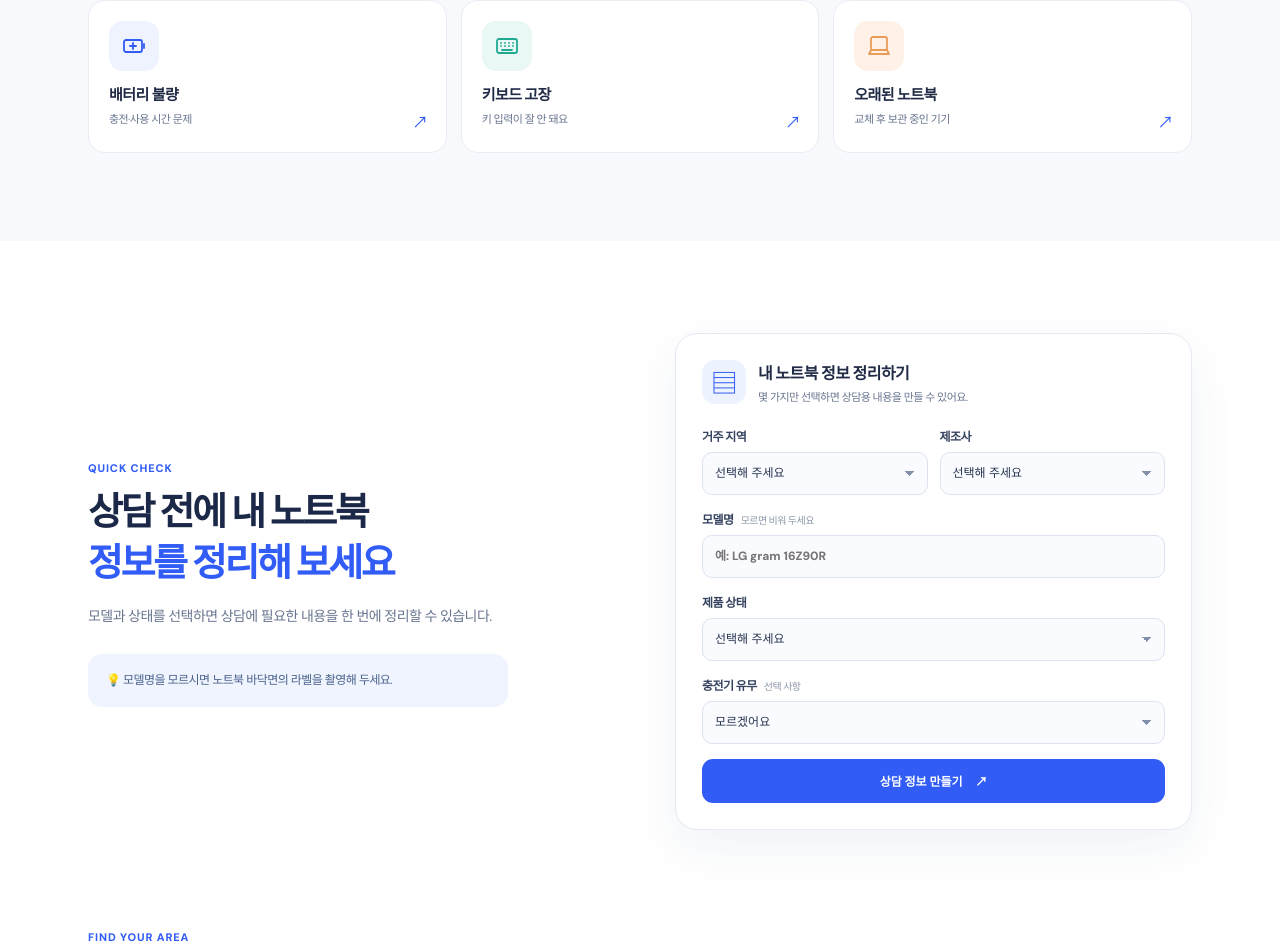
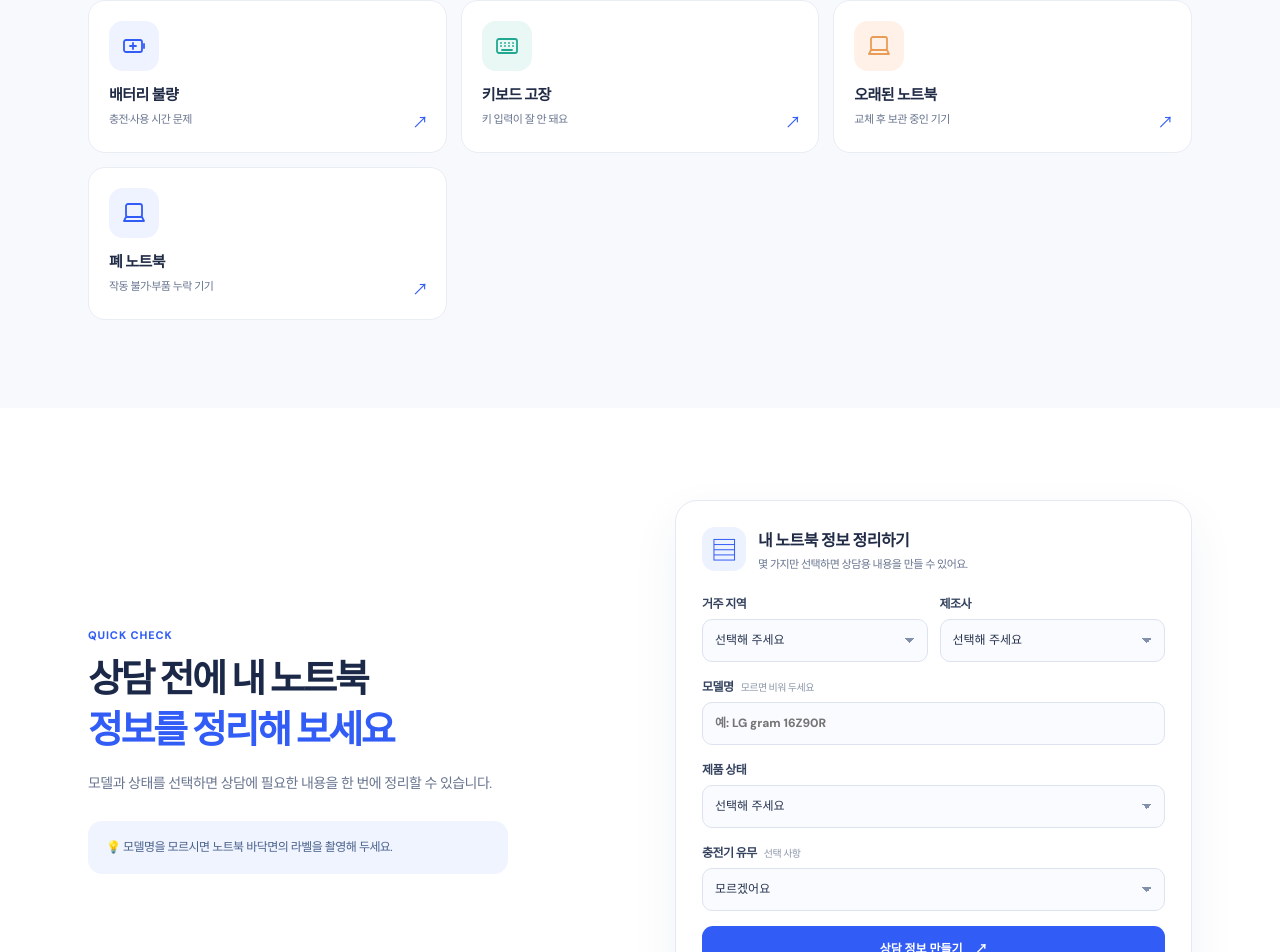
Before and after one commit to cms459800-wq/olbareun-laptop, a Next.js app: page / in a window 1280 px wide. Shown: the part 1420-2372 px from the top of the page. Built offline with nearby package versions, Linux system fonts and the light colour scheme; no server answers.

Commit message:
Add scrap laptop buying guidance and inquiry option

```diff
--- a/src/app/condition/[slug]/page.tsx
+++ b/src/app/condition/[slug]/page.tsx
@@ -6,7 +6,8 @@ const guidance:Record<string,{check:string;tip:string}>={
  'battery':{check:'충전 표시와 전원 케이블 분리 시 사용 가능 여부를 확인해 주세요.',tip:'배터리 문제 외에 기기가 정상 작동하는지도 알려주시면 좋습니다.'},
  'keyboard':{check:'입력이 되지 않는 키와 액체 유입 여부를 정리해 주세요.',tip:'특정 키만 문제인지 전체 입력이 어려운지 구분하면 상담에 도움이 됩니다.'},
  'old-laptop':{check:'하판 라벨의 모델명, 대략적인 사용 연식, 전원 상태를 확인해 주세요.',tip:'오래된 기기도 사양과 부품 상태에 따라 매입 가능 여부가 달라집니다.'},
+ 'scrap-laptop':{check:'본체가 남아 있는지, SSD·RAM·배터리·충전기 등 빠진 부품이 있는지 알려주세요.',tip:'작동하지 않아도 모델과 남아 있는 부품 상태에 따라 매입 가능 여부를 확인할 수 있습니다. 배터리가 부풀었거나 기기가 손상됐다면 발송 전에 상태를 먼저 알려주세요.'},
 };
 export function generateStaticParams(){return conditions.map(c=>({slug:c.slug}))}
-export async function generateMetadata({params}:{params:Promise<{slug:string}>}):Promise<Metadata>{const {slug}=await params;const c=conditions.find(x=>x.slug===slug);return {alternates:{canonical:`/condition/${slug}`},title:c?`${c.title} 노트북 매입 안내`:'고장 유형 안내',description:c?`${c.title} 노트북의 상태 확인 방법과 부산 현장매입·전국 택배매입 절차를 안내합니다.`:''}}
-export default async function Condition({params}:{params:Promise<{slug:string}>}){const {slug}=await params;const c=conditions.find(x=>x.slug===slug);if(!c)notFound();const g=guidance[slug];return <main className="shell inner-page"><div className="breadcrumbs"><Link href="/">홈</Link> / 고장 유형 / {c.title}</div><div className="inner-hero"><span className="kicker">LAPTOP CONDITION</span><h1>{c.icon} {c.title}<br/><em>노트북 매입 안내</em></h1><p>고장 증상만으로 가치를 단정할 수 없습니다. 모델, 연식, 외관과 내부 상태를 종합해 매입 가능 여부를 확인합니다.</p></div><div className="detail-grid"><article className="detail-card"><span className="feature-icon">⌕</span><h2>먼저 확인할 내용</h2><p>{g.check}</p><p>{g.tip}</p></article><article className="detail-card"><span className="feature-icon">▤</span><h2>준비하면 좋은 정보</h2><ol><li>제조사와 모델명</li><li>기기 전체와 고장 부위 사진</li><li>증상이 시작된 시점과 충전기 유무</li><li>자료 백업 및 계정 로그아웃 여부</li></ol></article></div><div className="notice-box"><strong>매입 금액 안내</strong><p>정확한 금액은 제품의 모델·사양·실물 상태를 확인한 뒤 안내합니다. 고장 원인이나 매입 가능 여부를 보장하지 않습니다.</p></div><div className="inline-links"><Link href="/busan">부산 현장매입 ↗</Link><Link href="/regions">전국 택배매입 ↗</Link></div></main>}
+export async function generateMetadata({params}:{params:Promise<{slug:string}>}):Promise<Metadata>{const {slug}=await params;const c=conditions.find(x=>x.slug===slug);const subject=c?(c.title.includes('노트북')?c.title:`${c.title} 노트북`):'';return {alternates:{canonical:`/condition/${slug}`},title:c?`${subject} 매입 안내`:'고장 유형 안내',description:c?`${subject}의 상태 확인 방법과 부산 현장매입·전국 택배매입 절차를 안내합니다.`:''}}
+export default async function Condition({params}:{params:Promise<{slug:string}>}){const {slug}=await params;const c=conditions.find(x=>x.slug===slug);if(!c)notFound();const g=guidance[slug];return <main className="shell inner-page"><div className="breadcrumbs"><Link href="/">홈</Link> / 고장 유형 / {c.title}</div><div className="inner-hero"><span className="kicker">LAPTOP CONDITION</span><h1>{c.icon} {c.title}<br/><em>매입 안내</em></h1><p>고장 증상만으로 가치를 단정할 수 없습니다. 모델, 연식, 외관과 내부 상태를 종합해 매입 가능 여부를 확인합니다.</p></div><div className="detail-grid"><article className="detail-card"><span className="feature-icon">⌕</span><h2>먼저 확인할 내용</h2><p>{g.check}</p><p>{g.tip}</p></article><article className="detail-card"><span className="feature-icon">▤</span><h2>준비하면 좋은 정보</h2><ol><li>제조사와 모델명</li><li>기기 전체와 고장 부위 사진</li><li>증상이 시작된 시점과 충전기 유무</li><li>자료 백업 및 계정 로그아웃 여부</li></ol></article></div>{slug==='scrap-laptop'&&<div className="detail-grid"><article className="detail-card"><h2>모델명을 모르겠다면</h2><p>하판 라벨과 본체 앞뒤 사진을 준비해 주세요. 라벨이 없으면 로고와 포트 위치가 보이는 사진도 모델 확인에 도움이 됩니다.</p></article><article className="detail-card"><h2>저장된 자료가 걱정된다면</h2><p>가능하면 먼저 자료를 백업하고 계정을 해제해 주세요. 전원이 켜지지 않아 직접 삭제할 수 없다면 저장장치의 유무와 자료 처리 방법을 상담에서 확인한 뒤 접수하세요.</p></article></div>}<div className="notice-box"><strong>매입 금액 안내</strong><p>정확한 금액은 제품의 모델·사양·실물 상태를 확인한 뒤 안내합니다. 고장 원인이나 매입 가능 여부를 보장하지 않습니다.</p></div><div className="inline-links"><Link href="/busan">부산 현장매입 ↗</Link><Link href="/regions">전국 택배매입 ↗</Link></div></main>}
--- a/src/app/page.tsx
+++ b/src/app/page.tsx
@@ -12,7 +12,7 @@ import ContactPanel from '@/components/contact-panel';
 
 const conditionIcons={
   'no-power':'power','broken-screen':'screen','water-damage':'water',
-  battery:'battery',keyboard:'keyboard','old-laptop':'laptop'
+  battery:'battery',keyboard:'keyboard','old-laptop':'laptop','scrap-laptop':'laptop'
 } as const;
 
 export default function Home(){return <main>
--- a/src/components/quick-check.tsx
+++ b/src/components/quick-check.tsx
@@ -4,7 +4,7 @@ import {useState} from 'react';
 import {contactPhone,contactTel,contactSms} from '@/contact';
 
 const makers=['삼성','LG','Apple','Lenovo','HP','Dell','ASUS','MSI','기타/모름'];
-const symptoms=['정상 작동','전원 불량','액정 파손','침수','배터리 불량','키보드 불량','기타/모름'];
+const symptoms=['정상 작동','전원 불량','액정 파손','침수','배터리 불량','키보드 불량','폐 노트북·부품 누락','기타/모름'];
 
 export default function QuickCheck(){
   const [maker,setMaker]=useState('');
--- a/src/data.ts
+++ b/src/data.ts
@@ -41,4 +41,5 @@ export const conditions = [
   {icon:'🔋',title:'배터리 불량',text:'충전·사용 시간 문제',slug:'battery'},
   {icon:'⌨',title:'키보드 고장',text:'키 입력이 잘 안 돼요',slug:'keyboard'},
   {icon:'⌁',title:'오래된 노트북',text:'교체 후 보관 중인 기기',slug:'old-laptop'},
+  {icon:'♻',title:'폐 노트북',text:'작동 불가·부품 누락 기기',slug:'scrap-laptop'},
 ];
```
